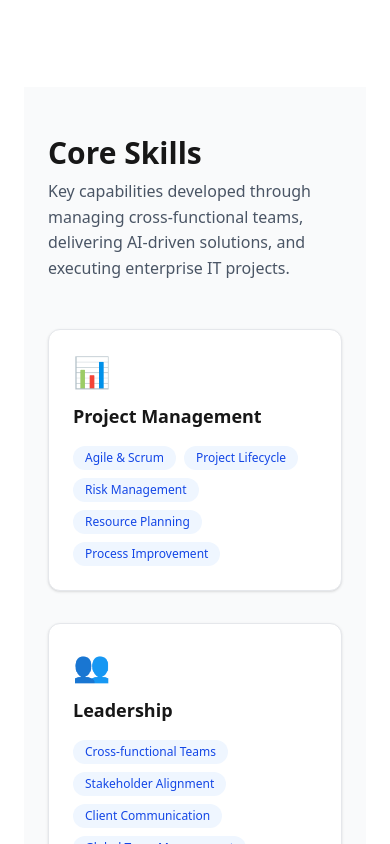
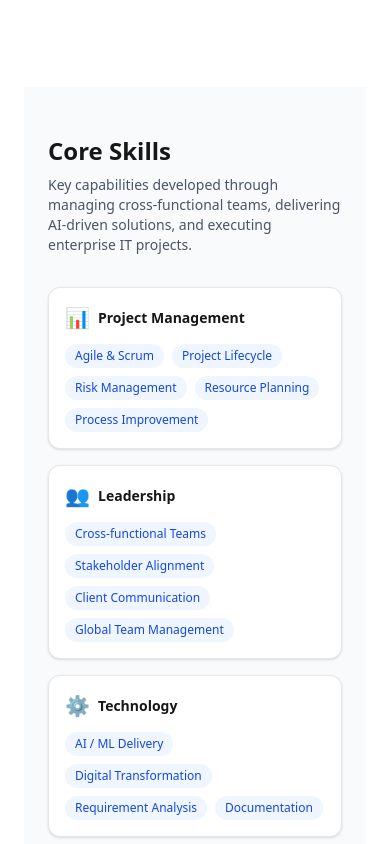
Before and after one commit to surtiabhai007-cmyk/abhai-portfolio, a Next.js app: page / in a window 390 px wide. Shown: the part 1360-2204 px from the top of the page. Built offline with nearby package versions, Linux system fonts and the light colour scheme.

Commit message:
Update Skills.js for Mobile Responsive

```diff
--- a/components/Skills.js
+++ b/components/Skills.js
@@ -26,10 +26,10 @@ export default function Skills() {
       icon: "⚙️",
       title: "Technology",
       skills: [
-        "AI / ML Project Delivery",
+        "AI / ML Delivery",
         "Digital Transformation",
         "Requirement Analysis",
-        "Technical Documentation"
+        "Documentation"
       ],
     },
     {
@@ -39,8 +39,7 @@ export default function Skills() {
         "Jira",
         "Trello",
         "ClickUp",
-        "Asana",
-        "Agile Reporting"
+        "Asana"
       ],
     },
   ];
@@ -48,40 +47,40 @@ export default function Skills() {
   return (
     <section id="skills" className="section-spacing bg-gray-50">
 
-      {/* Section Title */}
-      <div className="mb-12">
-        <h2 className="text-3xl font-bold">Core Skills</h2>
-        <p className="text-gray-600 mt-2">
+      {/* Title */}
+      <div className="mb-8">
+        <h2 className="text-2xl md:text-3xl font-bold">
+          Core Skills
+        </h2>
+        <p className="text-gray-600 mt-2 text-sm md:text-base">
           Key capabilities developed through managing cross-functional teams,
           delivering AI-driven solutions, and executing enterprise IT projects.
         </p>
       </div>
 
-      {/* Skill Groups */}
-      <div className="grid md:grid-cols-2 lg:grid-cols-4 gap-8">
+      {/* Grid */}
+      <div className="grid grid-cols-1 sm:grid-cols-2 lg:grid-cols-4 gap-4 md:gap-6">
 
         {skillGroups.map((group, i) => (
           <div
             key={i}
-            className="bg-white border border-gray-200 rounded-xl p-6 shadow-sm hover:shadow-md transition"
+            className="bg-white border border-gray-200 rounded-xl p-4 md:p-6 shadow-sm hover:shadow-md transition"
           >
 
-            {/* Icon */}
-            <div className="text-3xl mb-3">
-              {group.icon}
+            {/* Header */}
+            <div className="flex items-center gap-2 mb-3">
+              <span className="text-xl">{group.icon}</span>
+              <h3 className="text-sm md:text-lg font-semibold">
+                {group.title}
+              </h3>
             </div>
-
-            {/* Title */}
-            <h3 className="text-lg font-semibold mb-4">
-              {group.title}
-            </h3>
 
             {/* Skills */}
             <div className="flex flex-wrap gap-2">
               {group.skills.map((skill, j) => (
                 <span
                   key={j}
-                  className="text-xs bg-blue-50 text-blue-700 px-3 py-1 rounded-full"
+                  className="text-xs md:text-sm bg-blue-50 text-blue-700 px-2.5 py-1 rounded-full whitespace-nowrap"
                 >
                   {skill}
                 </span>
```
